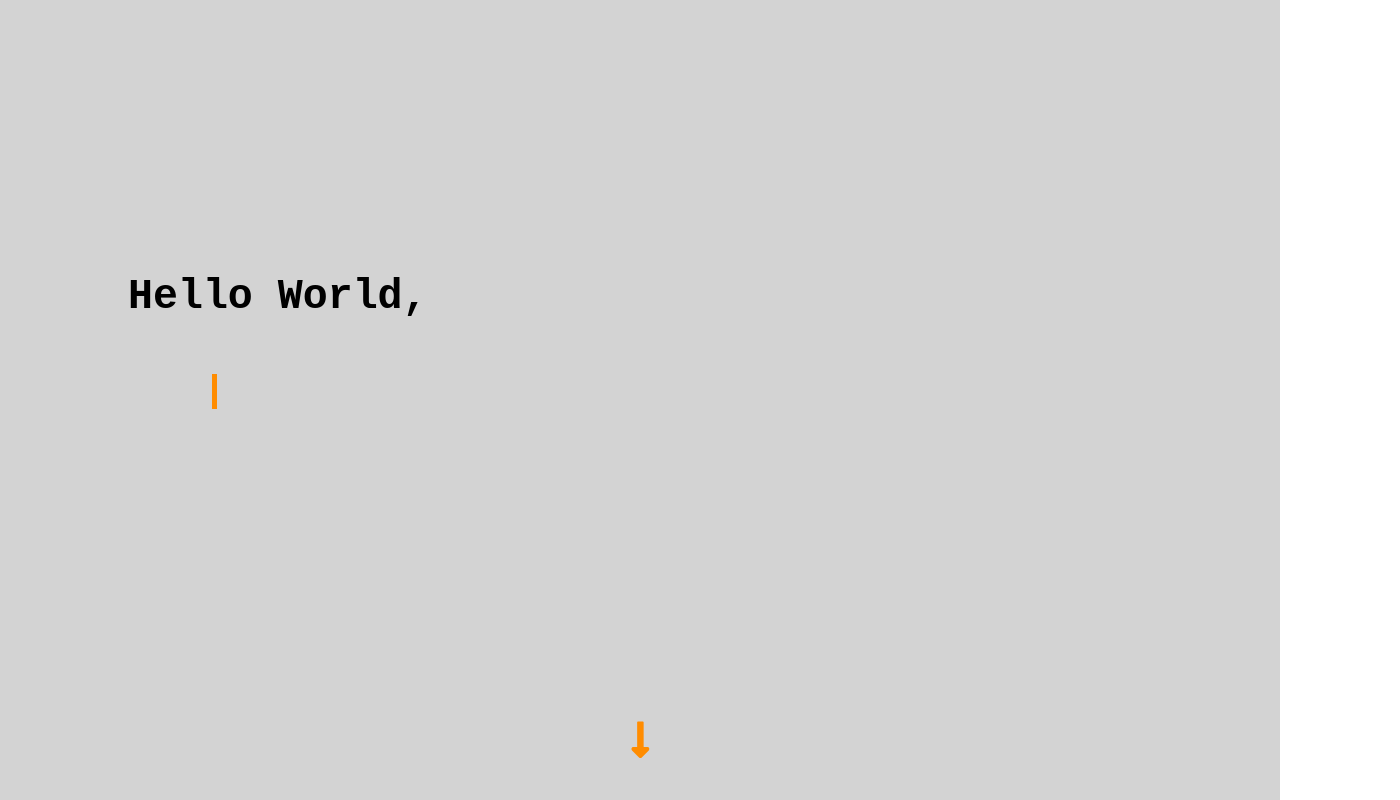
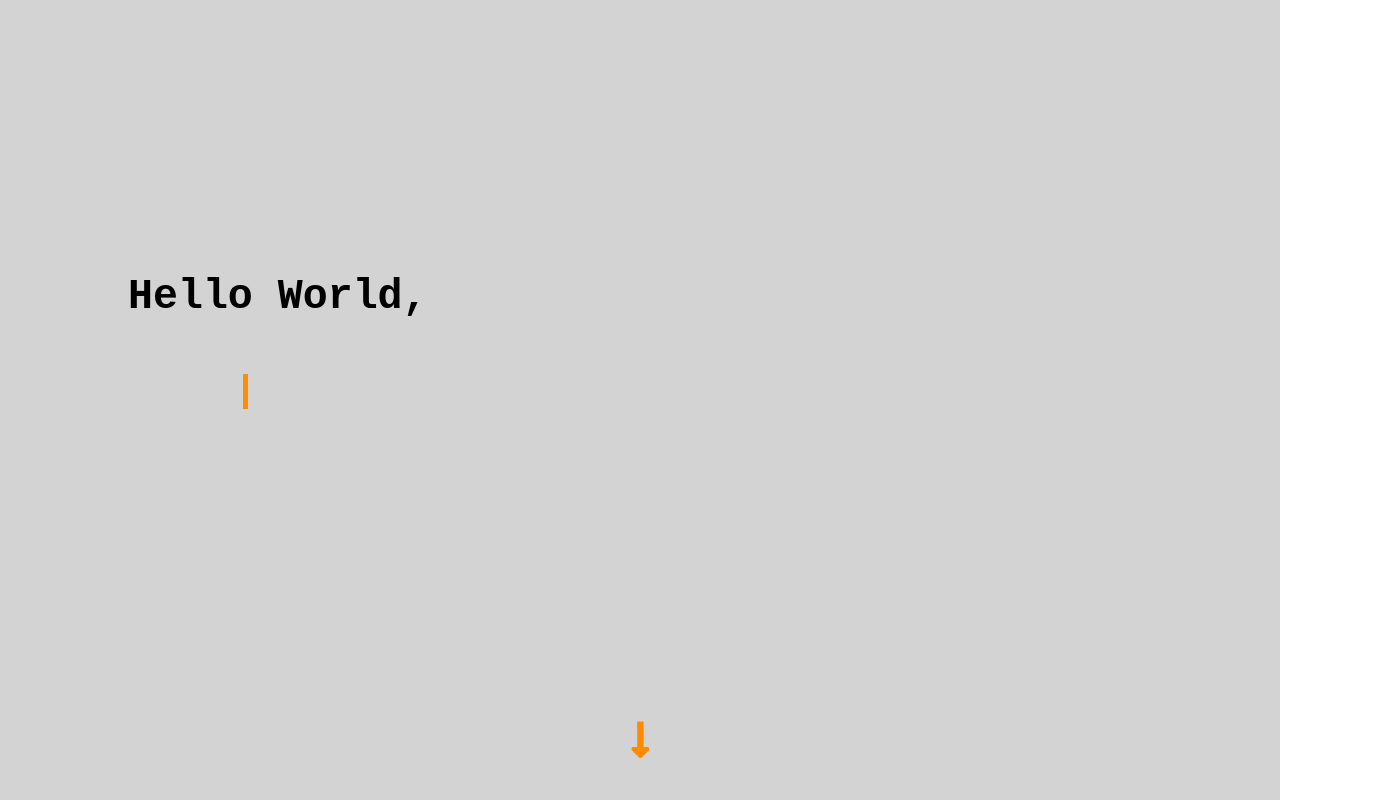
Before and after one commit to BrendonLH/react-portfolio, a React (Create React App) app: page / in a window 1280 px wide. Shown: the top 800 px of the page, 1400 px wide, since content can reach past the window. Built offline with nearby package versions, Linux system fonts and the light colour scheme.

Commit message:
initial commit

```diff
--- a/src/components/introduction-section/introduction.scss
+++ b/src/components/introduction-section/introduction.scss
@@ -26,7 +26,7 @@
 // typewriter component
     .typewriter {
         display: flex;
-        max-width: 840px;
+        // max-width: 840px;
         flex-direction: column;
         justify-content: center;
         padding: 0 0 0 10%;
@@ -82,7 +82,6 @@
     .intro-container {
         font-size: 20px;
         .typewriter-text {
-            // max-width: 50%;
             white-space: normal;
             word-wrap: break-word;
             color: rgba(12, 11, 11, 0.7);
--- a/src/components/main-section/main.scss
+++ b/src/components/main-section/main.scss
@@ -132,7 +132,6 @@
     }
     font-size: 10px;
     #projects-main {
-      border: 1px solid red;
       #projects-scroll {
         padding-bottom:0;
       }
```
